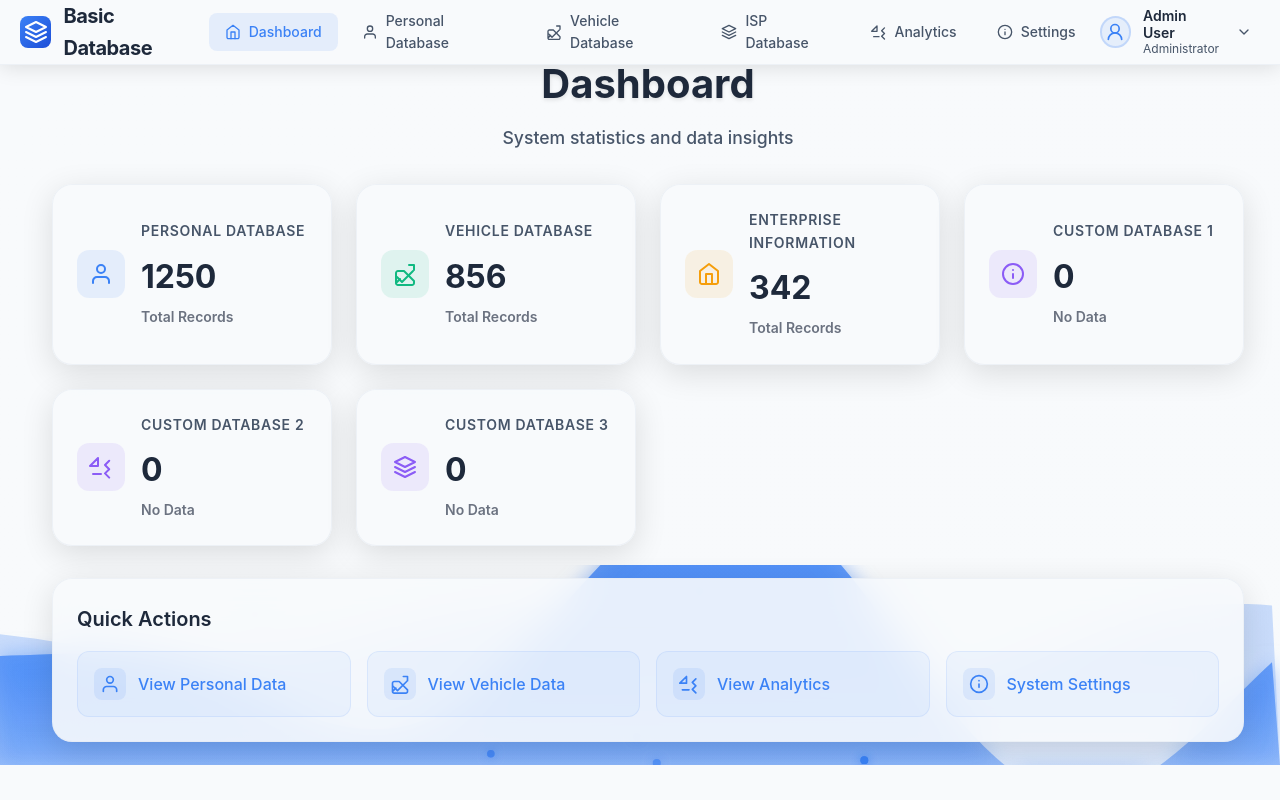
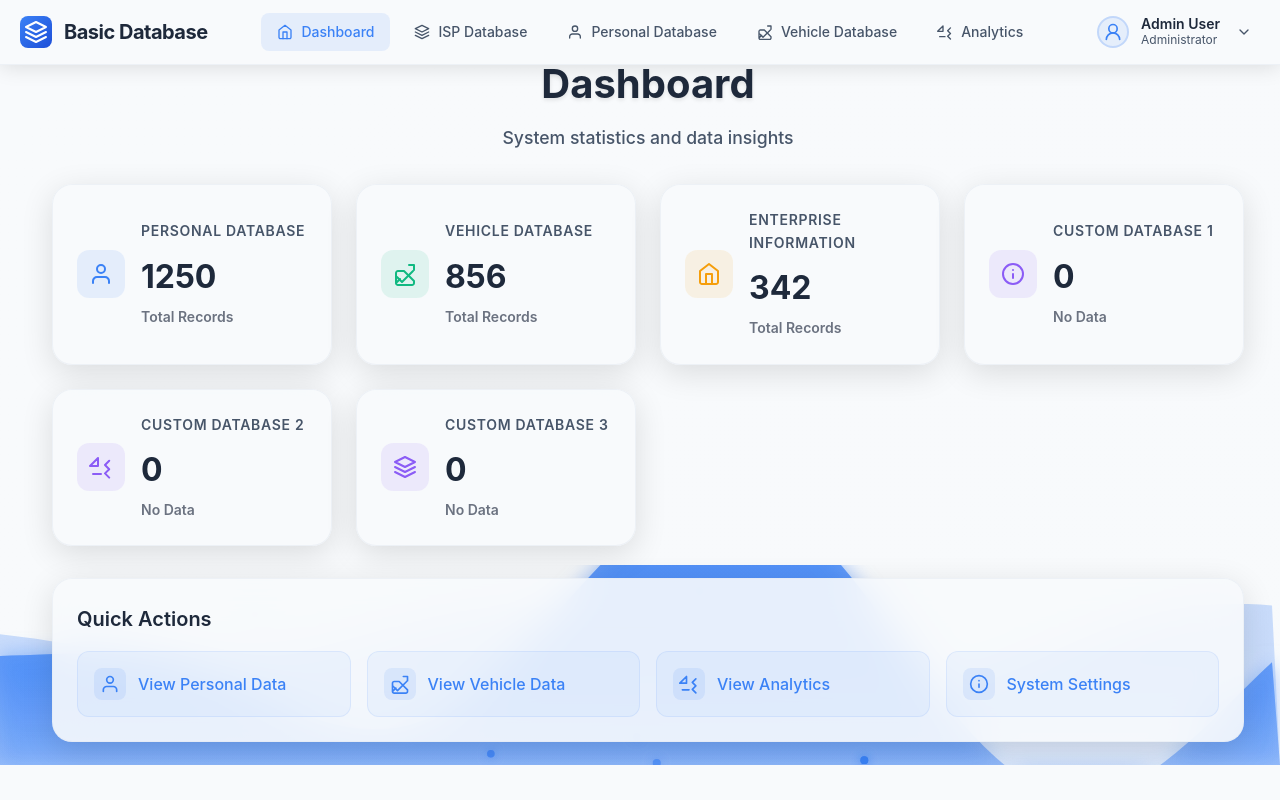
Before and after one commit to lili-china/basicdatabase, a Vue app: page /dashboard in a window 1280 px wide. Built offline with nearby package versions, Linux system fonts and the light colour scheme; sample sign-in values are in the browser's storage.

Commit message:
更新NavigationBar组件

```diff
--- a/src/components/NavigationBar.vue
+++ b/src/components/NavigationBar.vue
@@ -13,6 +13,7 @@
         <span class="logo-text">Basic Database</span>
       </router-link>
 
+
       <!-- 导航菜单 -->
       <div class="nav-menu">
         <router-link :to="{ path: '/dashboard', query: { sessionId: currentSessionId } }" class="nav-item" :class="{ active: $route.path === '/dashboard' }">
@@ -22,6 +23,16 @@
           </svg>
           <span>Dashboard</span>
         </router-link>
+
+        <router-link :to="{ path: '/isp-database', query: { sessionId: currentSessionId } }" class="nav-item" :class="{ active: $route.path === '/isp-database' }">
+          <svg width="16" height="16" viewBox="0 0 24 24" fill="none">
+            <path d="M12 2L2 7L12 12L22 7L12 2Z" stroke="currentColor" stroke-width="2" stroke-linecap="round" stroke-linejoin="round"/>
+            <path d="M2 17L12 22L22 17" stroke="currentColor" stroke-width="2" stroke-linecap="round" stroke-linejoin="round"/>
+            <path d="M2 12L12 17L22 12" stroke="currentColor" stroke-width="2" stroke-linecap="round" stroke-linejoin="round"/>
+          </svg>
+          <span>ISP Database</span>
+        </router-link>
+
 
         <router-link :to="{ path: '/personal-database', query: { sessionId: currentSessionId } }" class="nav-item" :class="{ active: $route.path === '/personal-database' }">
           <svg width="16" height="16" viewBox="0 0 24 24" fill="none">
@@ -40,14 +51,7 @@
           <span>Vehicle Database</span>
         </router-link>
 
-        <router-link :to="{ path: '/isp-database', query: { sessionId: currentSessionId } }" class="nav-item" :class="{ active: $route.path === '/isp-database' }">
-          <svg width="16" height="16" viewBox="0 0 24 24" fill="none">
-            <path d="M12 2L2 7L12 12L22 7L12 2Z" stroke="currentColor" stroke-width="2" stroke-linecap="round" stroke-linejoin="round"/>
-            <path d="M2 17L12 22L22 17" stroke="currentColor" stroke-width="2" stroke-linecap="round" stroke-linejoin="round"/>
-            <path d="M2 12L12 17L22 12" stroke="currentColor" stroke-width="2" stroke-linecap="round" stroke-linejoin="round"/>
-          </svg>
-          <span>ISP Database</span>
-        </router-link>
+
 
         <router-link :to="{ path: '/analytics', query: { sessionId: currentSessionId } }" class="nav-item" :class="{ active: $route.path === '/analytics' }">
           <svg width="16" height="16" viewBox="0 0 24 24" fill="none">
@@ -58,14 +62,14 @@
           <span>Analytics</span>
         </router-link>
 
-        <router-link :to="{ path: '/settings', query: { sessionId: currentSessionId } }" class="nav-item" :class="{ active: $route.path === '/settings' }">
+        <!-- <router-link :to="{ path: '/settings', query: { sessionId: currentSessionId } }" class="nav-item" :class="{ active: $route.path === '/settings' }">
           <svg width="16" height="16" viewBox="0 0 24 24" fill="none">
             <path d="M12 22C17.5228 22 22 17.5228 22 12C22 6.47715 17.5228 2 12 2C6.47715 2 2 6.47715 2 12C2 17.5228 6.47715 22 12 22Z" stroke="currentColor" stroke-width="2" stroke-linecap="round" stroke-linejoin="round"/>
             <path d="M12 16V12" stroke="currentColor" stroke-width="2" stroke-linecap="round" stroke-linejoin="round"/>
             <path d="M12 8H12.01" stroke="currentColor" stroke-width="2" stroke-linecap="round" stroke-linejoin="round"/>
           </svg>
           <span>Settings</span>
-        </router-link>
+        </router-link> -->
       </div>
 
       <!-- 用户区域 -->
```
